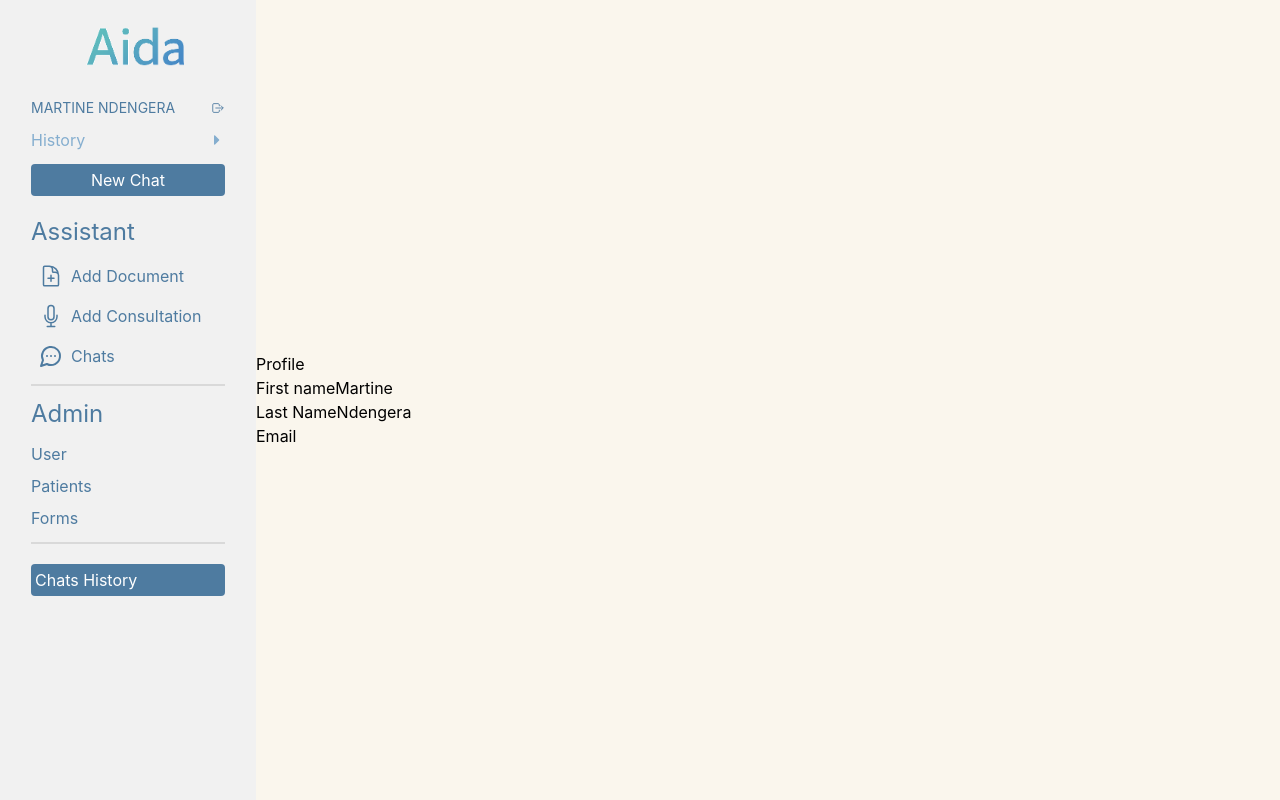
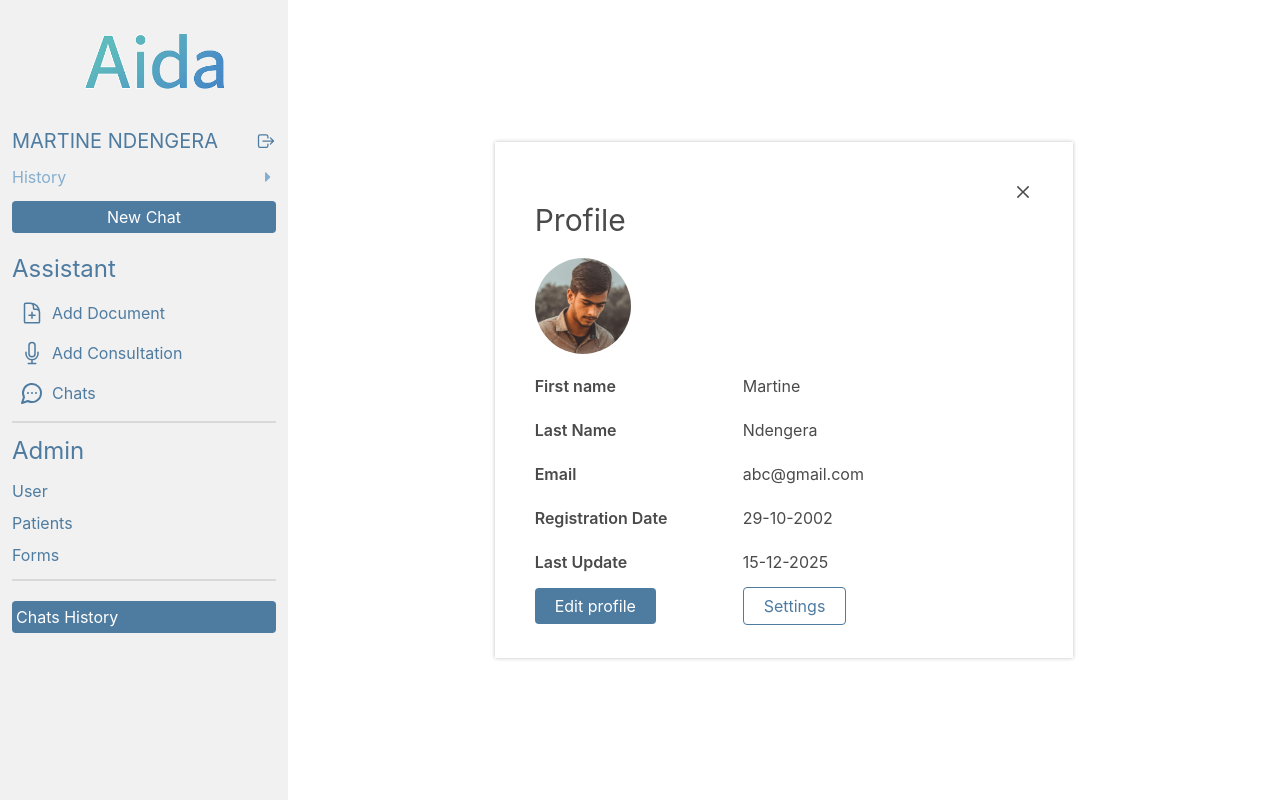
Before and after one commit to Alpha-Bytes-Department/Sixtine_AI, a React (Vite) app: page /dashboard/profile in a window 1280 px wide. Built offline with nearby package versions, Linux system fonts and the light colour scheme.

Commit message:
profile and settings done

```diff
--- a/src/components/shared/SideNav/SideNav.tsx
+++ b/src/components/shared/SideNav/SideNav.tsx
@@ -7,21 +7,21 @@ import { FaCaretRight } from "react-icons/fa";
 
 const SideNav = () => {
   return (
-    <div className="bg-[#f1f1f1] w-64 p-3 h-full flex flex-col  items-center gap-5  left-0">
+    <div className="bg-[#f1f1f1] w-72 p-3 h-full flex flex-col  items-center gap-5  left-0">
       <div>
         <img
           src="/public/Images/logo/img2.png"
           alt="logo"
-          className="w-28 h-auto"
+          className="w-40 h-auto"
         />
       </div>
       <div className="flex flex-col gap-5">
         <div>
           <div className="flex justify-between items-center gap-1">
-            <Link to={"/dashboard/profile"} className="text-[#4E7BA0] text-sm truncate w-44">
+            <Link to={"/dashboard/profile"} className="text-[#4E7BA0] text-xl truncate w-60">
               MARTINE NDENGERA
             </Link>
-            <button className="cursor-pointer text-[#4E7BA0] text-sm">
+            <button className="cursor-pointer text-[#4E7BA0] text-xl">
               <IoLogOutOutline />
             </button>
           </div>
--- a/src/pages/Dashboard/Dashboard.tsx
+++ b/src/pages/Dashboard/Dashboard.tsx
@@ -1,11 +1,12 @@
 import { Outlet, useMatch } from 'react-router';
 import SideNav from '../../components/shared/SideNav/SideNav';
+
 
 const Dashboard = () => {
 
     const isLogIn = useMatch("/dashboard/login")
     return (
-        <div className='flex justify-center items-center w-full h-screen'>
+        <div className='flex justify-center items-center w-full h-screen bg-white'>
             {isLogIn?<></>:<SideNav/>}
             <Outlet/>
         </div>
--- /dev/null
+++ b/src/pages/EditProfile/EditProfile.tsx
@@ -0,0 +1,96 @@
+import { RxCross2 } from "react-icons/rx";
+import { Link } from "react-router";
+import { FaCamera } from "react-icons/fa";
+
+const EditProfile = () => {
+  return (
+    <div className="flex-1 flex justify-center items-center">
+      <div className="shadow-[0_0_4px_0_#00000040] w-7/12 p-10">
+        <div className="flex flex-col gap-5 text-[#4A4A4A] relative">
+          <Link to={"/dashboard/add-document"}>
+            <RxCross2 className="absolute top-0 right-0 text-xl" />
+          </Link>
+          <h1 className="text-3xl">Profile</h1>
+          <div className="relative">
+            <img
+              src="/Images/Others/demoProfile.jpg"
+              alt="profile"
+              className="h-24 w-24 rounded-full"
+            />
+            <p className="absolute bottom-0 left-16 bg-white rounded-full p-2 cursor-pointer"><FaCamera className="text-[#4E7BA0]" /></p>
+          </div>
+          <div className="flex gap-12">
+            <span className="w-40 font-semibold">First name</span>
+            <input
+              type="text"
+              className="bg-[#EAEAEA] px-2 rounded-sm py-2"
+              placeholder="First name"
+              name="firstName"
+              id="firstName"
+            />
+          </div>
+          <div className="flex gap-12">
+            <span className="w-40 font-semibold">Last Name</span>
+            <input
+              type="text"
+              className="bg-[#EAEAEA] px-2 rounded-sm py-2"
+              placeholder="Last name"
+              name="lastName"
+              id="lastName"
+            />
+          </div>
+          <div className="flex gap-12">
+            <span className="w-40 font-semibold">Email</span>
+            <input
+              type="text"
+              className="bg-[#EAEAEA] px-2 rounded-sm py-2"
+              placeholder="abc@gmail.com"
+              name="email"
+              id="email"
+            />
+          </div>
+          <div className="flex gap-12">
+            <span className="w-40 font-semibold">Change Password</span>
+            <div className="flex flex-col gap-5">
+              <input
+                type="text"
+                className="bg-[#EAEAEA] px-2 rounded-sm py-2"
+                placeholder="Old password"
+                name="update"
+                id="update"
+              />
+              <input
+                type="text"
+                className="bg-[#EAEAEA] px-2 rounded-sm py-2"
+                placeholder="New password"
+                name="update"
+                id="update"
+              />
+              <input
+                type="text"
+                className="bg-[#EAEAEA] px-2 rounded-sm py-2"
+                placeholder="Confirm password"
+                name="update"
+                id="update"
+              />
+            </div>
+          </div>
+          <div className="flex gap-12">
+            <div className="w-40">
+              <button className="bg-[#4E7BA0] text-white rounded-sm px-5 py-2 cursor-pointer transition-transform duration-200 ease-in-out  active:scale-95">
+                Save
+              </button>
+            </div>
+            <div className="">
+              <Link to={"/dashboard/profile"} className="border border-[#4E7BA0] text-[#4E7BA0] rounded-sm px-5 py-2 cursor-pointer">
+                Cancel
+              </Link>
+            </div>
+          </div>
+        </div>
+      </div>
+    </div>
+  );
+};
+
+export default EditProfile;
--- a/src/pages/Profile/Profile.tsx
+++ b/src/pages/Profile/Profile.tsx
@@ -1,32 +1,55 @@
+import { RxCross2 } from "react-icons/rx";
+import { Link } from "react-router";
+
+
 const Profile = () => {
   return (
-    <div className="flex-1">
-      <div>
-        <h1>Profile</h1>
-        <img src="" alt="" />
-        <div>
-          <span>First name</span>
+    <div className="flex-1 flex justify-center items-center">
+      <div className="shadow-[0_0_4px_0_#00000040] w-7/12 p-10">
+        <div className="flex flex-col gap-5 text-[#4A4A4A] relative">
+          <Link to={"/dashboard/add-document"}><RxCross2 className="absolute top-0 right-0 text-xl"/></Link>
+          <h1 className="text-3xl">Profile</h1>
+          <img
+            src="/Images/Others/demoProfile.jpg"
+            alt="profile"
+            className="h-24 w-24 rounded-full"
+          />
+          <div className="flex gap-12">
+            <span className="w-40 font-semibold">First name</span>
             <span>Martine</span>
           </div>
-        <div>
-          <span>Last Name</span>
+          <div className="flex gap-12">
+            <span className="w-40 font-semibold">Last Name</span>
             <span>Ndengera</span>
           </div>
-        <div>
-          <span>Email</span>
-          <span></span>
+          <div className="flex gap-12">
+            <span className="w-40 font-semibold">Email</span>
+            <span>abc@gmail.com</span>
           </div>
-        <div>
-          <span></span>
-          <span></span>
+          <div className="flex gap-12">
+            <span className="w-40 font-semibold">Registration Date</span>
+            <span>29-10-2002</span>
           </div>
-        <div>
-          <span></span>
-          <span></span>
+          <div className="flex gap-12">
+            <span className="w-40 font-semibold">Last Update</span>
+            <span>15-12-2025</span>
           </div>
-        <div>
-          <span></span>
-          <span></span>
+          <div className="flex gap-12">
+            <div className="w-40">
+              <Link to={"/dashboard/edit-profile"}
+                className="bg-[#4E7BA0] text-white rounded-sm px-5 py-2 cursor-pointer transition-transform duration-200 ease-in-out  active:scale-95"
+              >
+                Edit profile
+              </Link>
+            </div>
+            <div className="">
+              <Link to={"/dashboard/settings"}
+                className="border border-[#4E7BA0] text-[#4E7BA0] rounded-sm px-5 py-2 cursor-pointer transition-transform duration-200 ease-in-out  active:scale-95"
+              >
+                Settings
+              </Link>
+            </div>
+          </div>
         </div>
       </div>
     </div>
--- /dev/null
+++ b/src/pages/Setting/Setting.tsx
@@ -0,0 +1,15 @@
+import { RxCross2 } from "react-icons/rx";
+import { Link } from "react-router";
+
+
+const Setting = () => {
+  return (
+    <div className="flex-1 flex justify-center items-center">
+      <div className="shadow-[0_0_4px_0_#00000040] w-7/12 p-10">
+        Settings will implement after client confirmation
+      </div>
+    </div>
+  );
+};
+
+export default Setting;
```
Also changed, not shown: src/routes/router.tsx (+10 -0 lines), public/Images/Others/demoProfile.jpg (added). Lines whose indentation alone changed are shown as unchanged.
